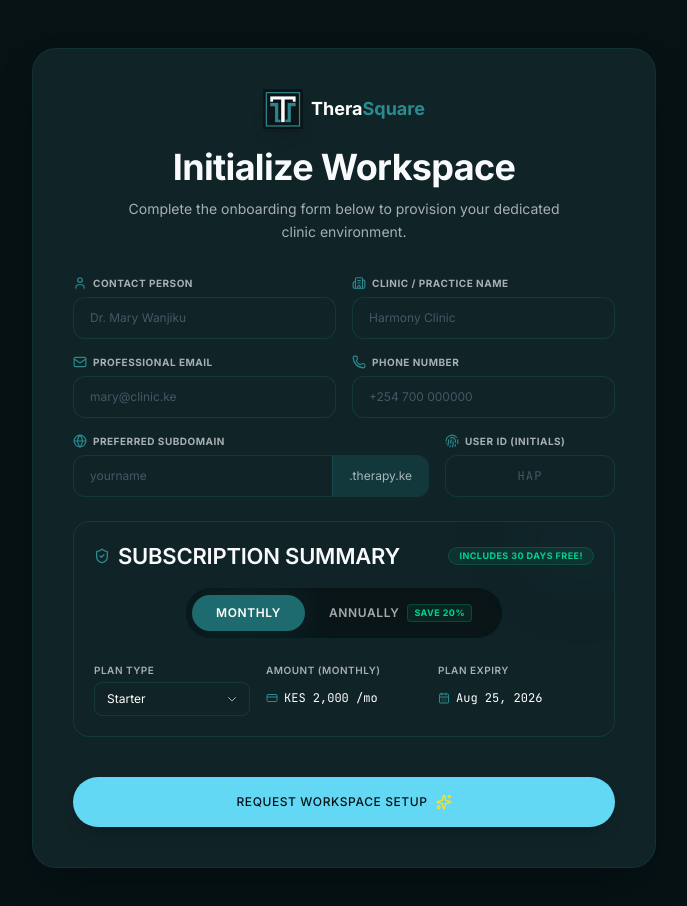
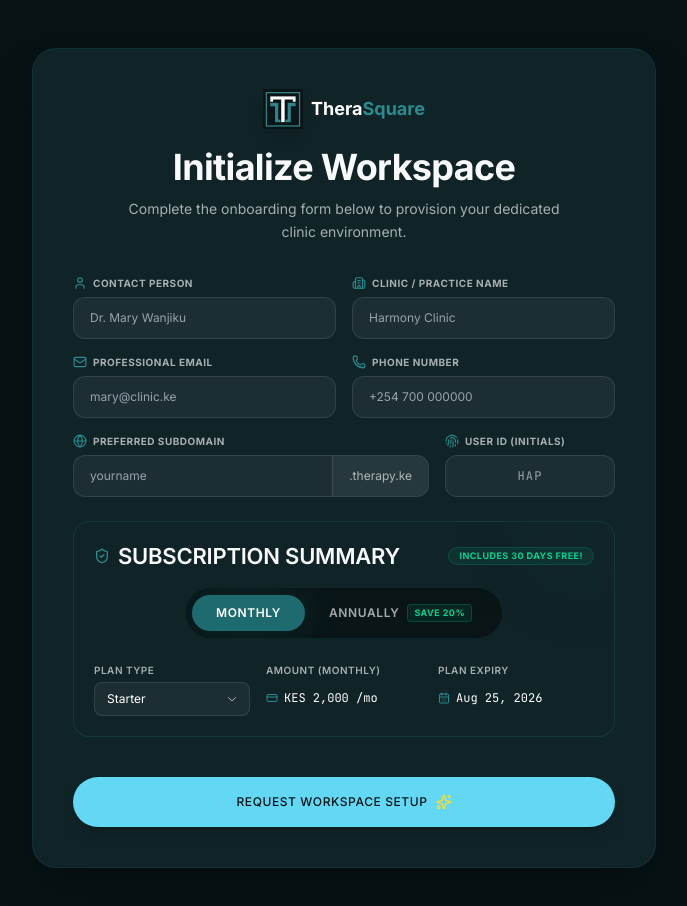
Before and after one commit to WanyekiTech/TheraSquareWebsite_CloudFlare, a React (Vite) app: page /signup in a window 1280 px wide. Shown: the top 906 px of the page, without its empty margins (296-983 px from the left). Built offline with nearby package versions, Linux system fonts and the light colour scheme.

Commit message:
UI/UX: Enhance form inputs in Contact and Signup

```diff
--- a/src/pages/Signup.tsx
+++ b/src/pages/Signup.tsx
@@ -192,32 +192,37 @@ export const Signup = () => {
                   {/* Grid for Contact Person & Clinic Name */}
                   <div className="grid grid-cols-1 md:grid-cols-2 gap-4">
                     <div className="flex flex-col">
-                      <label className="text-[10px] font-bold uppercase tracking-wider text-text-muted mb-1.5 flex items-center gap-1.5">
+                      <label htmlFor="contactPerson" className="text-[10px] font-bold uppercase tracking-wider text-text-muted mb-1.5 flex items-center gap-1.5">
                         <User className="w-3.5 h-3.5 text-brand-light" /> Contact Person
                       </label>
                       <input
+                        id="contactPerson"
                         type="text"
                         name="contactPerson"
+                        autoComplete="name"
                         required
+                        disabled={isSubmitting}
                         value={formData.contactPerson}
                         onChange={handleInputChange}
                         placeholder="Dr. Mary Wanjiku"
-                        className="bg-surface border border-brand/30 rounded-xl px-4 py-3 text-xs text-white placeholder-gray-600 focus:outline-none focus:border-brand transition-colors w-full"
+                        className="bg-white/5 border border-white/10 rounded-xl px-4 py-3 text-xs text-white placeholder-gray-400 focus:outline-none focus:border-brand focus:ring-2 focus:ring-brand/20 focus:bg-white/10 hover:border-white/20 transition-all duration-300 w-full disabled:opacity-50 disabled:cursor-not-allowed"
                       />
                     </div>
 
                     <div className="flex flex-col">
-                      <label className="text-[10px] font-bold uppercase tracking-wider text-text-muted mb-1.5 flex items-center gap-1.5">
+                      <label htmlFor="clinicName" className="text-[10px] font-bold uppercase tracking-wider text-text-muted mb-1.5 flex items-center gap-1.5">
                         <Building2 className="w-3.5 h-3.5 text-brand-light" /> Clinic / Practice Name
                       </label>
                       <input
+                        id="clinicName"
                         type="text"
                         name="clinicName"
                         required
+                        disabled={isSubmitting}
                         value={formData.clinicName}
                         onChange={handleInputChange}
                         placeholder="Harmony Clinic"
-                        className="bg-surface border border-brand/30 rounded-xl px-4 py-3 text-xs text-white placeholder-gray-600 focus:outline-none focus:border-brand transition-colors w-full"
+                        className="bg-white/5 border border-white/10 rounded-xl px-4 py-3 text-xs text-white placeholder-gray-400 focus:outline-none focus:border-brand focus:ring-2 focus:ring-brand/20 focus:bg-white/10 hover:border-white/20 transition-all duration-300 w-full disabled:opacity-50 disabled:cursor-not-allowed"
                       />
                     </div>
                   </div>
@@ -225,33 +230,40 @@ export const Signup = () => {
                   {/* Grid for Email & Phone */}
                   <div className="grid grid-cols-1 md:grid-cols-2 gap-4">
                     <div className="flex flex-col">
-                      <label className="text-[10px] font-bold uppercase tracking-wider text-text-muted mb-1.5 flex items-center gap-1.5">
+                      <label htmlFor="email" className="text-[10px] font-bold uppercase tracking-wider text-text-muted mb-1.5 flex items-center gap-1.5">
                         <Mail className="w-3.5 h-3.5 text-brand-light" /> Professional Email
                       </label>
                       <input
+                        id="email"
                         type="email"
                         name="email"
+                        autoComplete="email"
                         required
+                        disabled={isSubmitting}
                         value={formData.email}
                         onChange={handleInputChange}
                         placeholder="mary@clinic.ke"
-                        className="bg-surface border border-brand/30 rounded-xl px-4 py-3 text-xs text-white placeholder-gray-600 focus:outline-none focus:border-brand transition-colors w-full"
+                        className="bg-white/5 border border-white/10 rounded-xl px-4 py-3 text-xs text-white placeholder-gray-400 focus:outline-none focus:border-brand focus:ring-2 focus:ring-brand/20 focus:bg-white/10 hover:border-white/20 transition-all duration-300 w-full disabled:opacity-50 disabled:cursor-not-allowed"
                       />
                     </div>
 
                     <div className="flex flex-col">
-                      <label className="text-[10px] font-bold uppercase tracking-wider text-text-muted mb-1.5 flex items-center gap-1.5">
+                      <label htmlFor="phone" className="text-[10px] font-bold uppercase tracking-wider text-text-muted mb-1.5 flex items-center gap-1.5">
                         <Phone className="w-3.5 h-3.5 text-brand-light" /> Phone Number
                       </label>
                       <input
+                        id="phone"
                         type="tel"
                         name="phone"
+                        inputMode="tel"
+                        autoComplete="tel"
                         required
+                        disabled={isSubmitting}
                         pattern="^\+?[0-9\s]{9,15}$"
                         value={formData.phone}
                         onChange={handleInputChange}
                         placeholder="+254 700 000000"
-                        className="bg-surface border border-brand/30 rounded-xl px-4 py-3 text-xs text-white placeholder-gray-600 focus:outline-none focus:border-brand transition-colors w-full"
+                        className="bg-white/5 border border-white/10 rounded-xl px-4 py-3 text-xs text-white placeholder-gray-400 focus:outline-none focus:border-brand focus:ring-2 focus:ring-brand/20 focus:bg-white/10 hover:border-white/20 transition-all duration-300 w-full disabled:opacity-50 disabled:cursor-not-allowed"
                       />
                     </div>
                   </div>
@@ -259,38 +271,42 @@ export const Signup = () => {
                   {/* Grid for Subdomain & Initials */}
                   <div className="grid grid-cols-1 md:grid-cols-3 gap-4">
                     <div className="flex flex-col md:col-span-2">
-                      <label className="text-[10px] font-bold uppercase tracking-wider text-text-muted mb-1.5 flex items-center gap-1.5">
+                      <label htmlFor="subdomain" className="text-[10px] font-bold uppercase tracking-wider text-text-muted mb-1.5 flex items-center gap-1.5">
                         <Globe className="w-3.5 h-3.5 text-brand-light" /> Preferred Subdomain
                       </label>
-                      <div className="flex items-stretch rounded-xl border border-brand/30 bg-surface overflow-hidden focus-within:border-brand transition-colors">
+                      <div className={`flex items-stretch rounded-xl border border-white/10 bg-white/5 overflow-hidden focus-within:border-brand focus-within:ring-2 focus-within:ring-brand/20 focus-within:bg-white/10 hover:border-white/20 transition-all duration-300 ${isSubmitting ? 'opacity-50 cursor-not-allowed' : ''}`}>
                         <input
+                          id="subdomain"
                           type="text"
                           name="subdomain"
                           required
+                          disabled={isSubmitting}
                           value={formData.subdomain}
                           onChange={handleInputChange}
                           placeholder="yourname"
-                          className="bg-transparent px-4 py-3 text-xs text-white placeholder-gray-600 focus:outline-none w-full"
+                          className="bg-transparent px-4 py-3 text-xs text-white placeholder-gray-400 focus:outline-none w-full disabled:cursor-not-allowed"
                         />
-                        <div className="bg-brand/30 px-4 py-3 text-xs text-text-muted border-l border-brand/30 flex items-center shrink-0 select-none">
+                        <div className="bg-white/5 px-4 py-3 text-xs text-text-muted border-l border-white/10 flex items-center shrink-0 select-none">
                           .therapy.ke
                         </div>
                       </div>
                     </div>
 
                     <div className="flex flex-col">
-                      <label className="text-[10px] font-bold uppercase tracking-wider text-text-muted mb-1.5 flex items-center gap-1.5">
+                      <label htmlFor="initials" className="text-[10px] font-bold uppercase tracking-wider text-text-muted mb-1.5 flex items-center gap-1.5">
                         <Fingerprint className="w-3.5 h-3.5 text-brand-light" /> User ID (Initials)
                       </label>
                       <input
+                        id="initials"
                         type="text"
                         name="initials"
                         required
+                        disabled={isSubmitting}
                         value={formData.initials}
                         onChange={handleInputChange}
                         placeholder="HAP"
                         maxLength={3}
-                        className="bg-surface border border-brand/30 rounded-xl px-4 py-3 text-xs text-white placeholder-gray-600 focus:outline-none focus:border-brand transition-colors w-full uppercase font-mono tracking-widest text-center"
+                        className="bg-white/5 border border-white/10 rounded-xl px-4 py-3 text-xs text-white placeholder-gray-400 focus:outline-none focus:border-brand focus:ring-2 focus:ring-brand/20 focus:bg-white/10 hover:border-white/20 transition-all duration-300 w-full uppercase font-mono tracking-widest text-center disabled:opacity-50 disabled:cursor-not-allowed"
                       />
                     </div>
                   </div>
@@ -314,14 +330,16 @@ export const Signup = () => {
 
                   <div className="grid grid-cols-1 md:grid-cols-3 gap-4">
                     <div>
-                      <span className="text-[10px] text-text-muted uppercase tracking-wider font-semibold block mb-1">Plan Type</span>
+                      <label htmlFor="planType" className="text-[10px] text-text-muted uppercase tracking-wider font-semibold block mb-1">Plan Type</label>
                       <div className="relative">
                         <select
+                          id="planType"
                           name="planType"
                           aria-label="Select Plan Type"
+                          disabled={isSubmitting}
                           value={formData.planType}
                           onChange={handleInputChange}
-                          className="bg-surface border border-brand/30 rounded-lg px-3 py-2 text-xs text-white focus:outline-none focus:border-brand transition-colors w-full appearance-none cursor-pointer"
+                          className="bg-white/5 border border-white/10 rounded-lg px-3 py-2 text-xs text-white focus:outline-none focus:border-brand focus:ring-2 focus:ring-brand/20 focus:bg-white/10 hover:border-white/20 transition-all duration-300 w-full appearance-none cursor-pointer disabled:opacity-50 disabled:cursor-not-allowed"
                         >
                           {PRICING_PLANS.map(plan => (
                             <option key={plan.name} value={plan.name}>{plan.name}</option>
```
Also changed, not shown: src/pages/Contact.tsx (+14 -6 lines).
